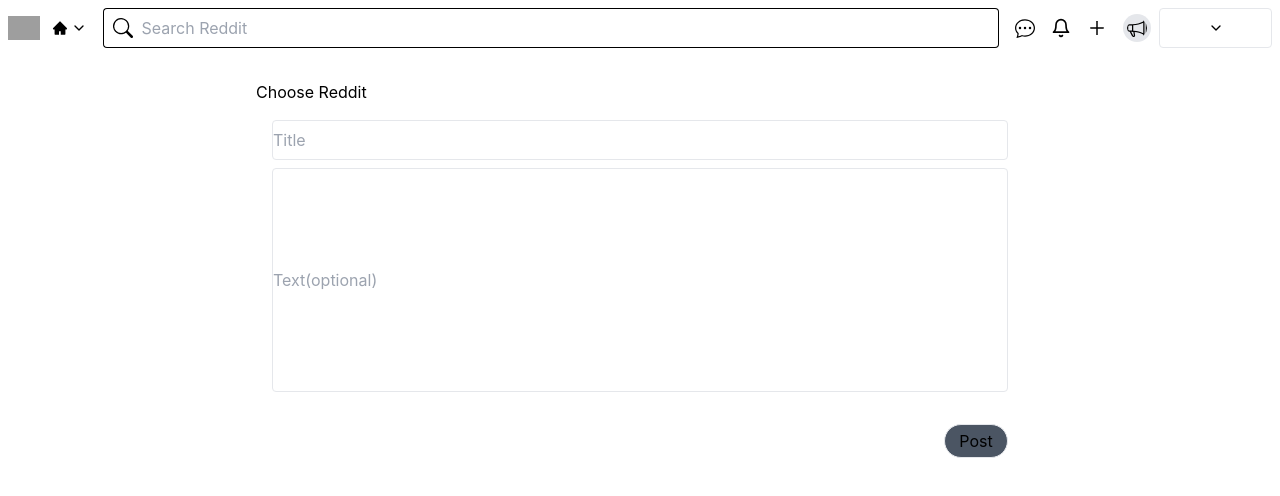
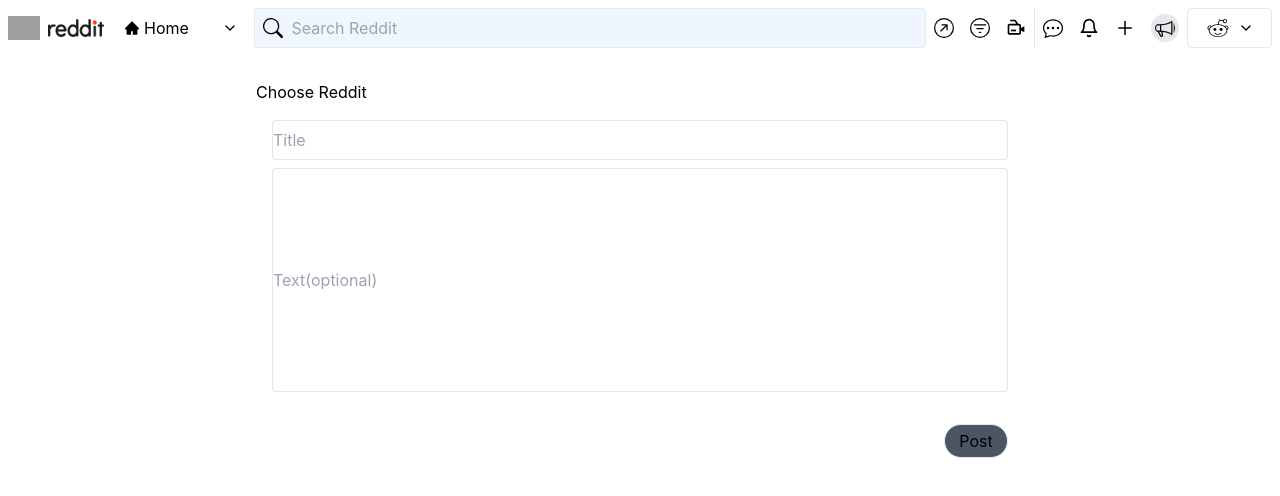
Before and after one commit to brandonrainey/reddit-clone, a Next.js app: page /makepost in a window 1280 px wide. Shown: the top 496 px of the page. Built offline with nearby package versions, Linux system fonts and the light colour scheme; no server answers; grey boxes are pictures that could not be loaded.

Commit message:
some style tweaks

```diff
--- a/components/CreatePost.js
+++ b/components/CreatePost.js
@@ -13,10 +13,10 @@
       <FaRegUserCircle className="h-7 w-7 cursor-pointer shrink-0" />
 
       {session ? (<Link href={`/makepost`}>
-        <button className="border-1 border-gray-300 w-full h-8 rounded bg-gray-100 text-left pl-4 text-gray-400 hover:border-black">
+        <button className="border-1 border-gray-300 w-full h-8 rounded bg-blue-50 text-left pl-4 text-gray-400 hover:border-blue-500">
           Create Post
         </button>
-      </Link>) : (<button className="border-1 border-gray-300 w-full h-8 rounded bg-gray-100 text-left pl-4 text-gray-400 hover:border-black" onClick={() => signIn()}>
+      </Link>) : (<button className="border-1 border-gray-300 w-full h-8 rounded bg-blue-50 text-left pl-4 text-gray-400 hover:border-blue-500" onClick={() => signIn()}>
           Create Post
         </button>)}
 
--- a/components/Header.js
+++ b/components/Header.js
@@ -14,7 +14,7 @@
 import { signIn, signOut, useSession } from 'next-auth/react'
 import Link from 'next/link'
 
-export default function Header() {
+export default function Header({ reddit }) {
   const { data: session } = useSession()
 
   const [open, setOpen] = useState(null)
@@ -76,33 +76,33 @@
       </Link>
 
 
-      <div className="flex items-center w-14 sm:w-56 hover:outline hover:outline-2 hover:outline-black mr-4 rounded-sm cursor-pointer">
+      <div className="flex items-center w-14 sm:w-56 hover:outline hover:outline-1 hover:outline-black mr-4 rounded-sm cursor-pointer">
         <div className="flex items-center gap-x-1 ml-1">
           <AiFillHome />
-          <p className="hidden sm:inline">Home</p>
+          <p className="sm:flex hidden ">{`${reddit ? `r/${reddit}` : 'Home'}`}</p>
         </div>
 
         <FiChevronDown className="ml-auto" />
       </div>
 
-      <form className="flex w-full mr-2 min-w-search">
-        <div className="flex h-full w-10 border-t-1 border-b-1 border-l-1 border-black bg-white justify-center items-center rounded-tl rounded-bl">
+      <form className="flex w-full mr-2 min-w-search hover:border-blue-500 group">
+        <div className="flex h-full w-10 border-t-1 border-b-1 border-l-1 border-grey-600 group-hover:border-blue-500 justify-center items-center rounded-tl rounded-bl bg-blue-50">
           <BsSearch className="h-6 w-5" />
         </div>
 
         <input
-          className="w-full bg-white  border-t-1 border-r-1  border-b-1 border-black rounded-tr rounded-br focus:outline-0"
+          className="w-full bg-blue-50  border-t-1 border-r-1  border-b-1 border-grey-600 group-hover:border-blue-500 rounded-tr rounded-br focus:outline-0"
           placeholder="Search Reddit"
         />
       </form>
 
       <div className="flex mr-2">
         <div className=" h-full items-center gap-4 pr-2 hidden sm:flex">
-          <BsArrowUpRightCircle className="w-6 h-6 cursor-pointer" />
-          <BsFilterCircle className="w-6 h-6 cursor-pointer" />
-          <BiVideoRecording className="w-6 h-6 cursor-pointer" />
+          <BsArrowUpRightCircle className="w-5 h-5 cursor-pointer" />
+          <BsFilterCircle className="w-5 h-5 cursor-pointer" />
+          <BiVideoRecording className="w-5 h-5 cursor-pointer" />
         </div>
-        <div className="h-full border-x border-black hidden sm:inline"></div>
+        <div className="h-full border-l-half border-grey-700 hidden sm:flex"></div>
         <div className="flex h-full items-center gap-4 pl-2">
           <BsChatDots className="w-5 h-5 cursor-pointer" />
           <FiBell className="w-5 h-5 cursor-pointer" />
--- a/tailwind.config.js
+++ b/tailwind.config.js
@@ -11,9 +11,18 @@
     },
     screens: {
       'custom': '960px',
-      'small': '480px'
+      'small': '480px',
+      'sm': '640px',
+      // => @media (min-width: 640px) { ... }
+
+      'md': '768px',
+      // => @media (min-width: 768px) { ... }
+
+      'lg': '1024px',
+      // => @media (min-width: 1024px) { ... }
     }, borderWidth: {
-      '1': '1px'
+      '1': '1px',
+      'half': '0.5px'
     }
 
   },
```
